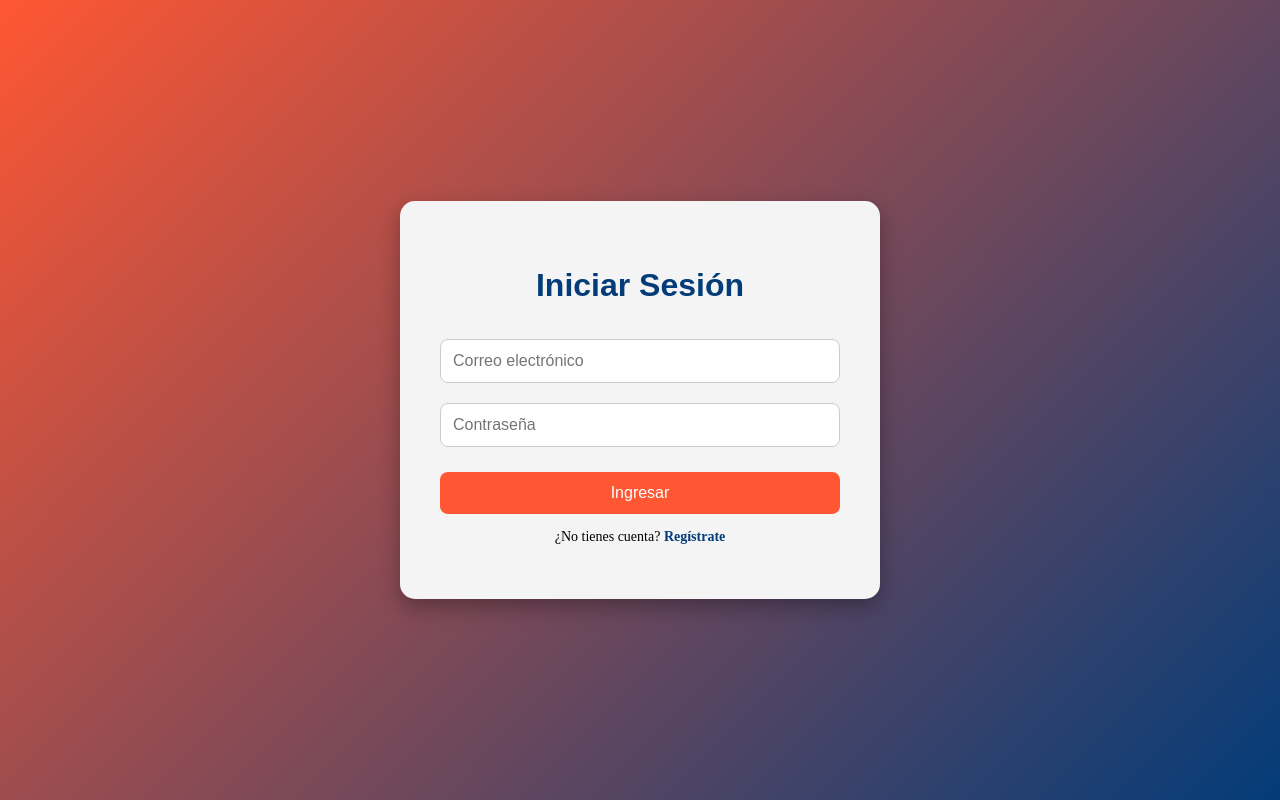
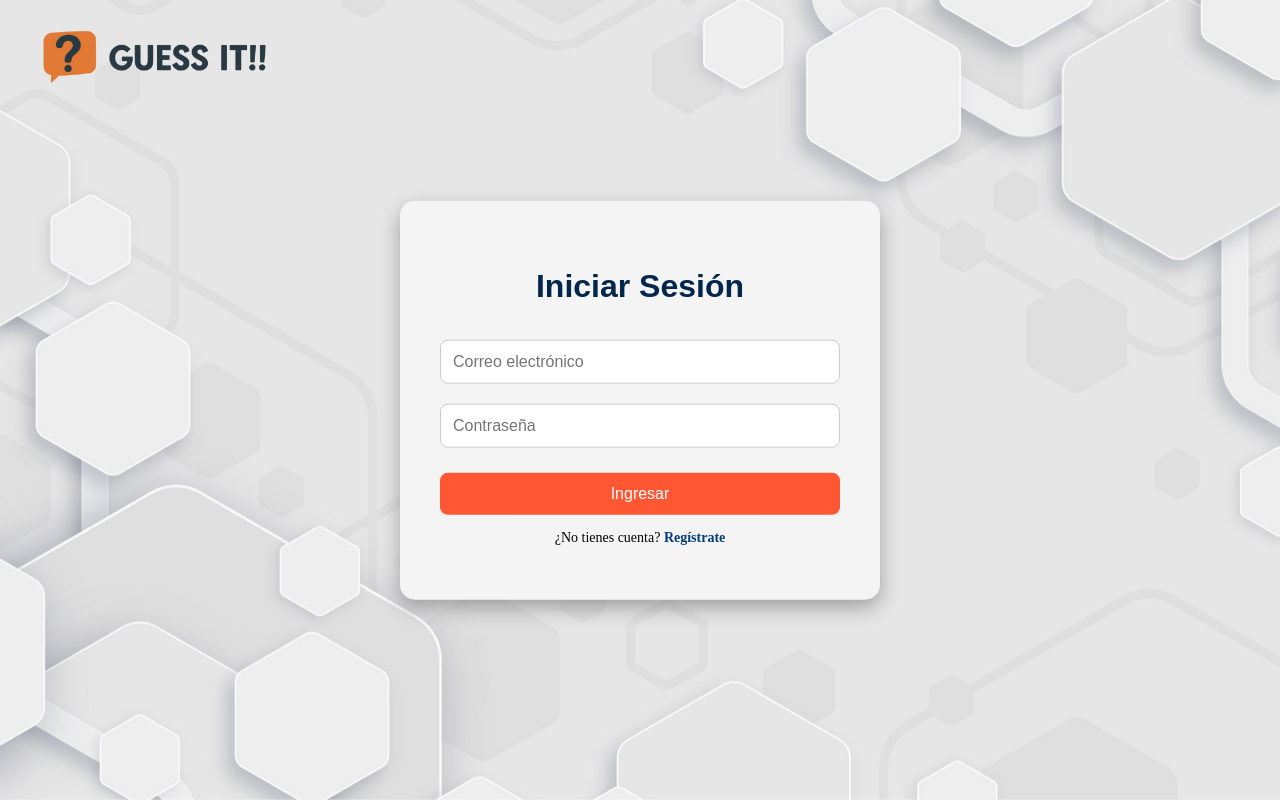
Before and after one commit to NoJodan/GuessIt-Front, a React (Create React App) app: page /Login in a window 1280 px wide. Built offline with nearby package versions, Linux system fonts and the light colour scheme.

Commit message:
Se modifican los apartados del iniciar sesion y registrarse, añadiendo funcionalidades al minilogo, para que al dar click nos rediriga a la prigina del inicio, se modifican los formularios para que queden centrados, y se agrega un background para ambos componentes

```diff
--- a/src/App.js
+++ b/src/App.js
@@ -11,7 +11,7 @@ function App() {
   return (
     <BrowserRouter>
       <Routes>
-        <Route path="/" element={<InicioPage />} />
+        <Route path="/InicioPage" element={<InicioPage />} />
         <Route path="/Jugar" element={<Jugar />} />
         <Route path="/Login" element={<Login />} />
         <Route path="/SignUp" element={<SignUp />} />
--- a/src/Pages/Login.jsx
+++ b/src/Pages/Login.jsx
@@ -4,6 +4,11 @@ import '../styles/login.css';
 function Login() {
   return (
     <div className="login-page">
+      <header className="panel-login">
+        <Link to="/InicioPage">
+          <img className="MiniLogo" src="/MiniLogo.png" alt="Mini logo Guess It!!" width="500px" height="auto"/>
+        </Link>
+      </header>
       <div className="login-card">
         <h2 className="login-title">Iniciar Sesión</h2>
 
--- a/src/Pages/SignUp.jsx
+++ b/src/Pages/SignUp.jsx
@@ -4,9 +4,13 @@ import '../styles/signup.css'; // CSS específico de SignUp
 function SignUp() {
   return (
     <div className="signup-page">
+      <header className="panel-login">
+        <Link to="/InicioPage">
+          <img className="MiniLogo" src="/MiniLogo.png" alt="Mini logo Guess It!!" width="500px" height="auto"/>
+        </Link>
+      </header>
       <div className="signup-card">
         <h2 className="signup-title">Registrarse</h2>
-
         <form className="signup-form">
           <input type="text" placeholder="Nombre completo" required />
           <input type="email" placeholder="Correo electrónico" required />
--- a/src/styles/login.css
+++ b/src/styles/login.css
@@ -1,9 +1,22 @@
+.panel-login{
+  position: absolute;   /* Para poder moverla libremente */
+  top: 20px;            /* Distancia desde arriba */
+  left: 5px;           /* Distancia desde la izquierda */
+}
+
+.MiniLogo{
+  width: 300px;         /* Ajusta el tamaño según necesites */
+  height: auto;
+}
+
 .login-page {
+  min-height: 100vh;
+  width: 100%;
   display: flex;
-  justify-content: center;
-  align-items: center;
-  min-height: 100vh;
-  background: linear-gradient(135deg, #ff5733, #033c79);
+  flex-direction: column;
+  background: url("/public/fondologin.jpg") no-repeat center center fixed;
+  background-size: cover;
+  position: relative; /* Para mantener el panel en su lugar */
 }
 
 .login-card {
@@ -15,12 +28,17 @@
   text-align: center;
   box-shadow: 0 8px 20px rgba(0,0,0,0.3);
   animation: fadeIn 0.8s ease;
+
+  position: absolute;
+  top: 50%;   /* centro vertical */
+  left: 50%;  /* centro horizontal */
+  transform: translate(-50%, -50%); /* ajusta al verdadero centro */
 }
 
 .login-title {
   font-family: 'Bebas Neue', sans-serif;
   font-size: 32px;
-  color: #033c79;
+  color: #01244bfd;
   margin-bottom: 25px;
 }
 
--- a/src/styles/signup.css
+++ b/src/styles/signup.css
@@ -1,11 +1,25 @@
+/* Logo arriba a la izquierda */
+.panel-login {
+  position: absolute;
+  top: 20px;
+  left: 5px;
+}
+.MiniLogo {
+  width: 300px;
+  height: auto;
+}
+/* Fondo con imagen y centrado del formulario */
 .signup-page {
+  min-height: 100vh;
+  width: 100%;
   display: flex;
-  justify-content: center;
-  align-items: center;
-  min-height: 100vh;
-  background: linear-gradient(135deg, #033c79, #ff5733);
+  flex-direction: column;
+  background: url("/public/fondologin.jpg") no-repeat center center fixed;
+  background-size: cover;
+  position: relative; /* para que el logo no se mueva */
 }
 
+/* Card centrada */
 .signup-card {
   background: #f4f4f4;
   padding: 40px;
@@ -15,12 +29,18 @@
   text-align: center;
   box-shadow: 0 8px 20px rgba(0,0,0,0.3);
   animation: fadeIn 0.8s ease;
+
+  position: absolute;
+  top: 50%;
+  left: 50%;
+  transform: translate(-50%, -50%);
 }
 
+/* Estilos de texto y formulario */
 .signup-title {
   font-family: 'Bebas Neue', sans-serif;
   font-size: 32px;
-  color: #033c79;
+  color: #01244bfd;
   margin-bottom: 25px;
 }
 
--- a/src/styles/styles.css
+++ b/src/styles/styles.css
@@ -25,7 +25,7 @@ body{
 #registrarse{
     height: 20px;
     display: inline-block; /* Para que se comporte como botón */
-    background-color: #033c79d4; /* Fondo naranja */
+    background-color: #033c79d4;
     color: white; /* Texto blanco */
     padding: 10px 20px; /* Relleno interno */
     border-radius: 8px; /* Bordes redondeados */
```
Also changed, not shown: public/MiniLogo.png (added), public/fondologin.jpg (added).
